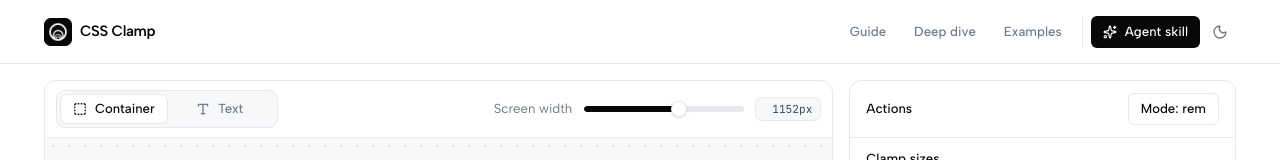
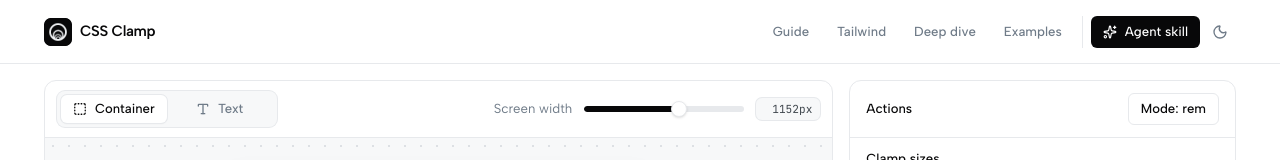
Before and after one commit to Willem-Jaap/cssclamp, a Next.js app: page / in a window 1280 px wide. Shown: the top 160 px of the page. Built offline with nearby package versions, Linux system fonts and the light colour scheme.

Commit message:
feat: link the new pages from the header and footer

```diff
--- a/src/components/layout/footer/footer.tsx
+++ b/src/components/layout/footer/footer.tsx
@@ -11,7 +11,10 @@ const columns = [
         title: 'Learn',
         links: [
             { href: '/', label: 'Generator' },
+            { href: '/font-size-clamp-generator', label: 'Font size generator' },
+            { href: '/spacing-clamp-generator', label: 'Spacing generator' },
             { href: '/guide', label: 'Guide' },
+            { href: '/tailwind', label: 'Tailwind CSS' },
             { href: '/deepdive', label: 'Deep dive' },
             { href: '/examples', label: 'Examples' },
         ],
--- a/src/components/layout/header.tsx
+++ b/src/components/layout/header.tsx
@@ -8,6 +8,7 @@ import SkillPopover from '~/components/misc/skill-popover';
 
 const links = [
     { href: '/guide', label: 'Guide' },
+    { href: '/tailwind', label: 'Tailwind' },
     { href: '/deepdive', label: 'Deep dive' },
     { href: '/examples', label: 'Examples' },
 ];
```
